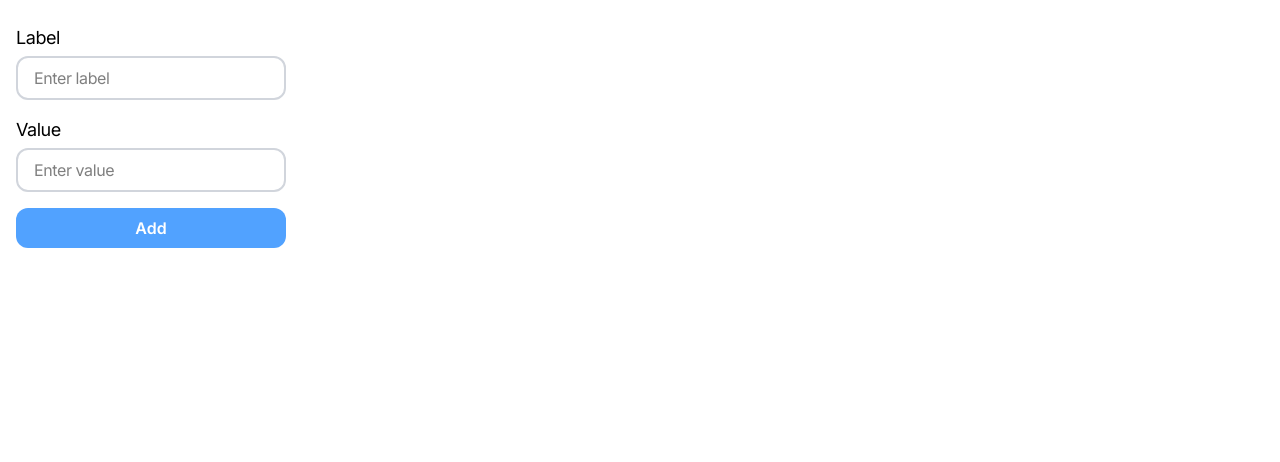
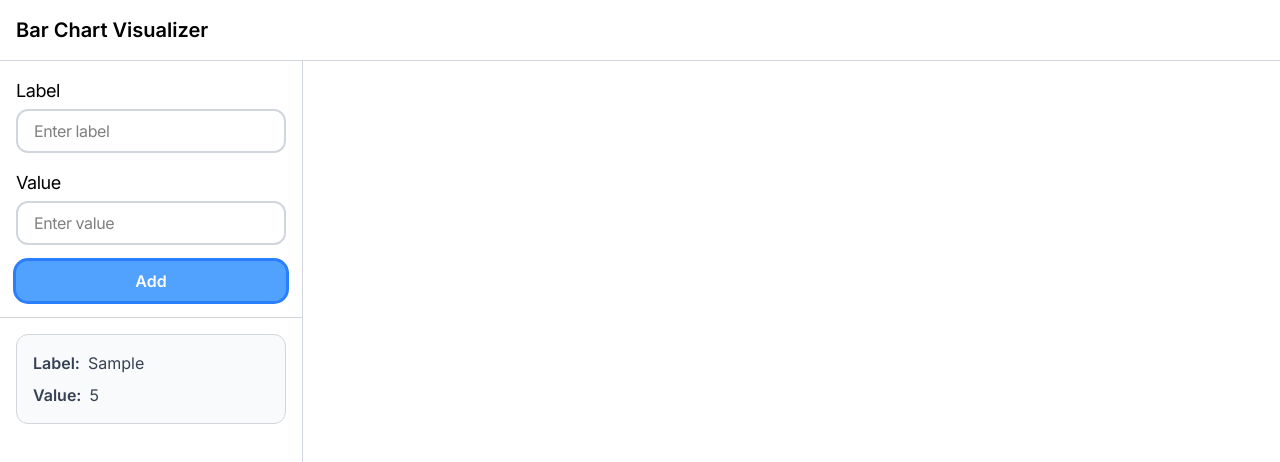
Before and after one commit to Vatsal-Bharkhada-Simform/Bar-chart-visualizer, a React (Vite) app: page / in a window 1280 px wide. Both pictures are taken after typing "Sample", "5" into the empty fields and a click on the button "Add". Shown: the top 462 px of the page. Built offline with nearby package versions, Linux system fonts and the light colour scheme.

Commit message:
Feat: Add data listing component

```diff
--- a/src/App.tsx
+++ b/src/App.tsx
@@ -2,9 +2,14 @@ import DataView from "./layout/DataView";
 
 function App() {
 	return (
-		<main className="w-full h-screen flex">
-            <DataView />
-        </main>
+		<div className="w-full h-screen overflow-hidden flex flex-col">
+			<header className="w-full p-4 border-b border-b-gray-300">
+				<h1 className="text-xl font-semibold">Bar Chart Visualizer</h1>
+			</header>
+			<main className="w-full flex flex-1 overflow-hidden">
+				<DataView />
+			</main>
+		</div>
 	);
 }
 
--- /dev/null
+++ b/src/UI/Icon.tsx
@@ -0,0 +1,17 @@
+export default function Icon({
+	path = `${import.meta.env.BASE_URL}sprite.svg`,
+	id = "",
+	className = "",
+}: {
+	path?: string;
+	id: string;
+	className?: string;
+}) {
+	return (
+		<svg
+			className={`pointer-events-none w-[1.2rem] aspect-square ${className}`}
+		>
+			<use href={`${path}#${id}`}></use>
+		</svg>
+	);
+}
--- a/src/components/DataForm.tsx
+++ b/src/components/DataForm.tsx
@@ -17,12 +17,15 @@ export default function DataForm(){
 		addDataItem({ label: label, value: Number(value) });
 
         e.currentTarget.reset();
+        if(e.currentTarget.firstElementChild instanceof HTMLInputElement){
+            e.currentTarget.firstElementChild.focus();
+        }
     }
 
     return (
         <form
             onSubmit={handleSubmit}
-            className="py-2 flex flex-col gap-4"
+            className="p-4 flex flex-col gap-4 border-b border-b-gray-300"
         >
             <Input
                 type="text"
@@ -30,6 +33,7 @@ export default function DataForm(){
                 id="labelText"
                 name="label"
                 placeholder="Enter label"
+                autoFocus
             />
             <Input
                 type="number"
@@ -40,7 +44,7 @@ export default function DataForm(){
             />
             <button
                 type="submit"
-                className="w-full px-6 py-2 border-none outline-none rounded-xl bg-blue-400 hover:bg-blue-500 text-white font-semibold"
+                className="w-full px-6 py-2 border-none outline-none rounded-xl bg-blue-400 hover:bg-blue-500 text-white font-semibold focus:ring-3 focus:ring-blue-500"
             >
                 Add
             </button>
--- /dev/null
+++ b/src/components/DataList.tsx
@@ -0,0 +1,43 @@
+import { useContext } from "react";
+import { ChartContext } from "../context/ChartContext";
+import type { DataItem } from "../types/ChartTypes";
+import Icon from "../UI/Icon";
+
+export default function DataList() {
+	const { data } = useContext(ChartContext);
+
+	return (
+		<ul className="list-none p-4 max-h-full flex flex-col gap-2 overflow-y-auto scrollbar-thin">
+			{
+				data.map((item) => <DataItem data={item} key={item.id} />)
+			}
+		</ul>
+	);
+}
+
+function DataItem({ data }: { data: DataItem }) {
+    const { removeDataItem } = useContext(ChartContext);
+
+	return (
+		<>
+			<li className="flex flex-row items-center gap-2 p-4 border border-gray-300 bg-gray-50 rounded-xl group">
+				<div className="flex-1 flex flex-col gap-2 text-gray-700">
+					<div>
+						<span className="pr-2 font-semibold">Label:</span>
+						<span className="">{data.label}</span>
+					</div>
+					<div>
+						<span className="pr-2 font-semibold">Value:</span>
+						<span>{data.value}</span>
+					</div>
+				</div>
+				<button
+					className="p-2 border-none outline-none bg-transparent rounded-lg hover:bg-red-100 hover:text-red-500 opacity-0 group-hover:opacity-100 transition-all cursor-pointer"
+					onClick={() => removeDataItem(data)}
+				>
+					<Icon id="trashBin" />
+				</button>
+			</li>
+		</>
+	);
+}
--- a/src/layout/DataView.tsx
+++ b/src/layout/DataView.tsx
@@ -1,11 +1,13 @@
 import DataForm from "../components/DataForm";
+import DataList from "../components/DataList";
 
 export default function DataView(){
     return (
-        <>
-            <aside className="h-full p-4 flex flex-col">
-                <DataForm />
-            </aside>
-        </>
-    )
+		<>
+			<aside className="max-h-full flex flex-col border-r border-r-gray-300">
+				<DataForm />
+                <DataList />
+			</aside>
+		</>
+	);
 }
```
Also changed, not shown: public/sprite.svg (added).
